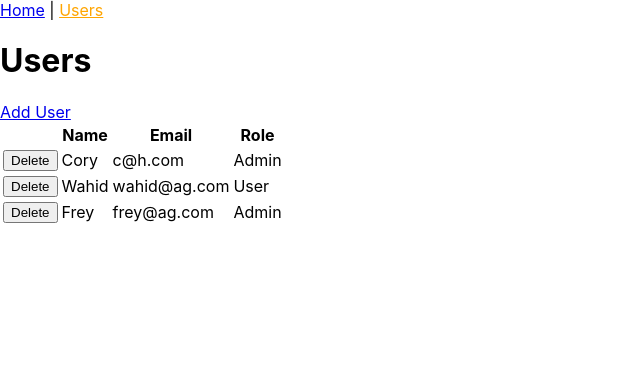
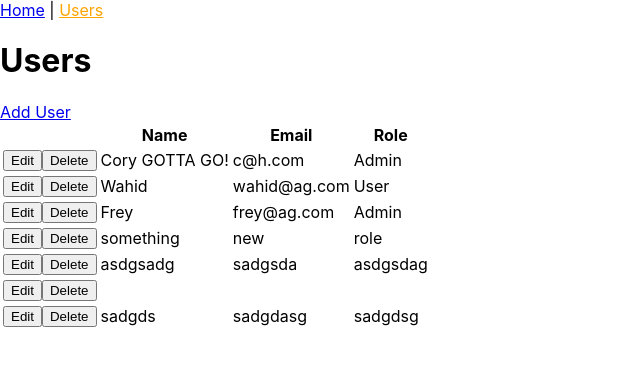
Before and after one commit to coryhouse/akin-gump, a React (Create React App) app: page /users in a window 1280 px wide. Shown: the top 366 px of the page, without its empty margins (0-640 px from the left). Built offline with nearby package versions, Linux system fonts and the light colour scheme; data requests are answered from the project's data file.

Commit message:
Get edit working

```diff
--- a/db.json
+++ b/db.json
@@ -1,6 +1,11 @@
 {
   "users": [
-    { "id": 1, "name": "Cory", "email": "c@h.com", "role": "Admin" },
+    {
+      "id": 1,
+      "name": "Cory GOTTA GO!",
+      "email": "c@h.com",
+      "role": "Admin"
+    },
     {
       "id": 2,
       "name": "Wahid",
@@ -12,6 +17,30 @@
       "name": "Frey",
       "email": "frey@ag.com",
       "role": "Admin"
+    },
+    {
+      "name": "something",
+      "email": "new",
+      "role": "role",
+      "id": 4
+    },
+    {
+      "name": "asdgsadg",
+      "email": "sadgsda",
+      "role": "asdgsdag",
+      "id": 5
+    },
+    {
+      "name": "",
+      "email": "",
+      "role": "",
+      "id": 6
+    },
+    {
+      "name": "sadgds",
+      "email": "sadgdasg",
+      "role": "sadgdsg",
+      "id": 7
     }
   ]
 }
--- a/src/App.js
+++ b/src/App.js
@@ -20,7 +20,7 @@ function App() {
       </NavLink>
       <Route path="/" component={Home} exact />
       <Route path="/users" component={Users} />
-      <Route path="/manage-user" component={ManageUser} />
+      <Route path="/manage-user/:id?" component={ManageUser} />
     </>
   );
 }
--- a/src/Input.js
+++ b/src/Input.js
@@ -1,20 +1,30 @@
 import React from "react";
+import PropTypes from "prop-types";
 
-function Input(props) {
+function Input({ id, label, name, onChange, value, error }) {
   return (
     <div>
-      <label htmlFor={props.id}>{props.label}</label>
+      <label htmlFor={id}>{label}</label>
       <br />
       <input
-        id={props.id}
+        id={id}
         type="text"
-        name={props.name}
-        onChange={props.onChange}
-        value={props.value}
+        name={name}
+        onChange={onChange}
+        value={value}
       ></input>
-      {props.error && <div style={{ color: "red" }}>{props.error}</div>}
+      {error && <div style={{ color: "red" }}>{error}</div>}
     </div>
   );
 }
 
+Input.propTypes = {
+  id: PropTypes.string.isRequired,
+  label: PropTypes.string.isRequired,
+  name: PropTypes.string.isRequired,
+  onChange: PropTypes.func.isRequired,
+  value: PropTypes.string.isRequired,
+  error: PropTypes.string
+};
+
 export default Input;
--- a/src/ManageUser.js
+++ b/src/ManageUser.js
@@ -1,7 +1,7 @@
-import React, { useState } from "react";
+import React, { useState, useEffect } from "react";
 import * as userApi from "./api/userApi";
 import Input from "./Input";
-import { useHistory } from "react-router-dom";
+import { useHistory, useRouteMatch } from "react-router-dom";
 
 const emptyUser = {
   name: "",
@@ -13,6 +13,19 @@ function ManageUser() {
   const [user, setUser] = useState(emptyUser);
   const [errors, setErrors] = useState({});
   const history = useHistory();
+  const match = useRouteMatch();
+
+  useEffect(() => {
+    async function getUser() {
+      try {
+        const _user = await userApi.getUser(match.params.id);
+        setUser(_user);
+      } catch (error) {
+        console.error(error);
+      }
+    }
+    if (match.params.id) getUser();
+  }, [match.params.id]);
 
   function isValid() {
     const _errors = {};
@@ -28,7 +41,7 @@ function ManageUser() {
     event.preventDefault();
     if (!isValid()) return;
     try {
-      await userApi.addUser(user);
+      await userApi.saveUser(user);
       history.push("/users");
     } catch (error) {
       console.error(error);
--- a/src/Users.js
+++ b/src/Users.js
@@ -1,12 +1,13 @@
 // useState lets us declare state that changes over time
 import React, { useState, useEffect } from "react";
 import * as userApi from "./api/userApi";
-import { Link } from "react-router-dom";
+import { Link, useHistory } from "react-router-dom";
 
 function Users() {
   // Declare state because this info changes over time
   // and we want React to redraw the screen when this data changes.
   const [users, setUsers] = useState([]);
+  const history = useHistory();
 
   // This runs code after render
   useEffect(() => {
@@ -39,6 +40,12 @@ function Users() {
       <tr key={user.id}>
         <td>
           {/* Wrapping deleteUser in arrow to avoid immediate execution */}
+          <button
+            aria-label={"Edit " + user.name}
+            onClick={() => history.push("/manage-user/" + user.id)}
+          >
+            Edit
+          </button>
           <button
             aria-label={"Delete " + user.name}
             onClick={() => deleteUser(user.id)}
--- a/src/api/userApi.js
+++ b/src/api/userApi.js
@@ -3,6 +3,12 @@
 // Must mark as async so I can use the await keyword inside.
 export async function getUsers() {
   const response = await fetch("http://localhost:3001/users");
+  if (response.ok) return await response.json();
+  throw new Error("Bad network response.");
+}
+
+export async function getUser(id) {
+  const response = await fetch("http://localhost:3001/users/" + id);
   if (response.ok) return await response.json();
   throw new Error("Bad network response.");
 }
@@ -15,9 +21,12 @@ export async function deleteUser(id) {
   throw new Error("Bad network response.");
 }
 
-export async function addUser(user) {
-  const response = await fetch(`http://localhost:3001/users`, {
-    method: "POST",
+export async function saveUser(user) {
+  const url = user.id
+    ? `http://localhost:3001/users/${user.id}`
+    : `http://localhost:3001/users`;
+  const response = await fetch(url, {
+    method: user.id ? "PUT" : "POST",
     headers: {
       "Content-Type": "application/json"
     },
```
